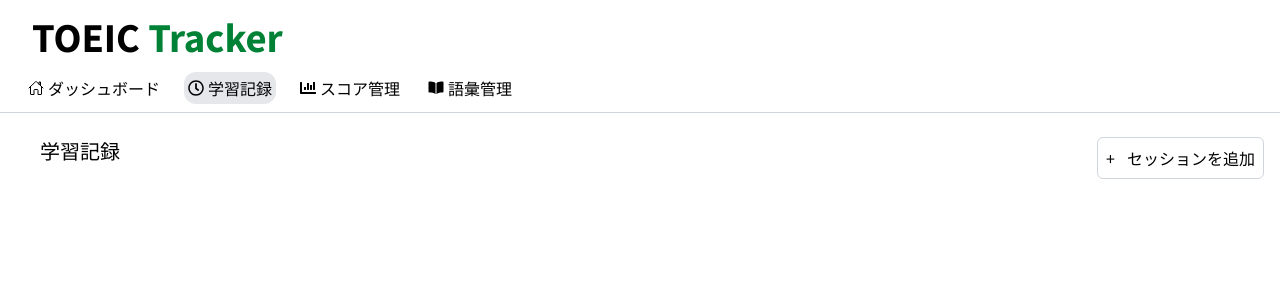
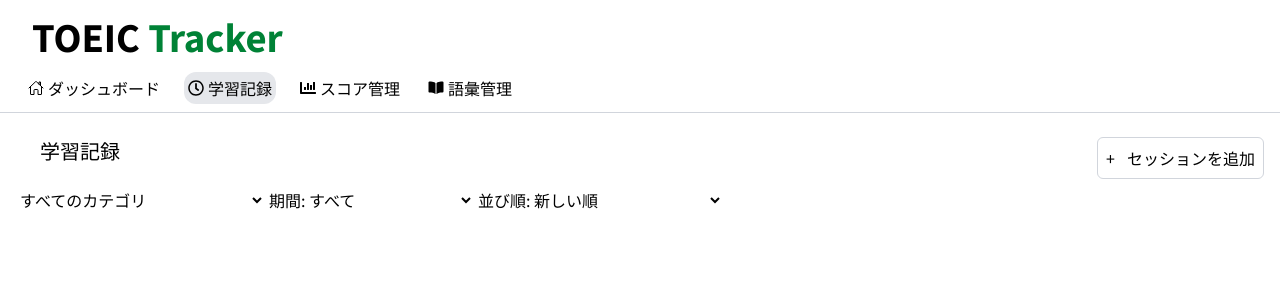
Before and after one commit to k-tomida/toeic-tracker, a React (Vite) app in the folder frontend/: page /study-sessions in a window 1280 px wide. Shown: the top 300 px of the page. Built offline with nearby package versions, Linux system fonts and the light colour scheme.

Commit message:
WIP: Selectの追加途中

```diff
--- /dev/null
+++ b/frontend/src/components/score/CategorySelect.tsx
@@ -0,0 +1,17 @@
+import { useState } from "react";
+import { Select } from "../../ui/Select";
+
+const categoryOptions = [
+    { label: "すべてのカテゴリ", value: "all" },
+    { label: "リスニング", value: "listening" },
+    { label: "単語", value: "vocabulary" },
+    { label: "文法", value: "grammar" },
+    { label: "模試", value: "full" },
+];
+
+export const CategorySelect = () => {
+    const [category, setCategory] = useState("all");
+    return (
+        <Select name="category" value={category} onChange={setCategory} options={categoryOptions} />
+    );
+};
--- /dev/null
+++ b/frontend/src/components/score/OrderSelect.tsx
@@ -0,0 +1,15 @@
+import { useState } from "react";
+import { Select } from "../../ui/Select";
+
+const categoryOptions = [
+    { label: "並び順: 新しい順", value: "newest" },
+    { label: "古い順", value: "oldest" },
+    { label: "学習時間が長い順", value: "longest" },
+];
+
+export const OrderSelect = () => {
+    const [category, setCategory] = useState("all");
+    return (
+        <Select name="category" value={category} onChange={setCategory} options={categoryOptions} />
+    );
+};
--- /dev/null
+++ b/frontend/src/components/score/PeriodSelect.tsx
@@ -0,0 +1,16 @@
+import { useState } from "react";
+import { Select } from "../../ui/Select";
+
+const categoryOptions = [
+    { label: "期間: すべて", value: "all" },
+    { label: "今月", value: "thisMonth" },
+    { label: "先月", value: "lastMonth" },
+    { label: "過去3ヶ月", value: "lastThreeMonth" }
+];
+
+export const PeriodSelect = () => {
+    const [category, setCategory] = useState("all");
+    return (
+        <Select name="category" value={category} onChange={setCategory} options={categoryOptions} />
+    );
+};
--- a/frontend/src/pages/StudyManagementPage.tsx
+++ b/frontend/src/pages/StudyManagementPage.tsx
@@ -1,4 +1,7 @@
 import { Header } from "../components/Header"
+import { CategorySelect } from "../components/score/CategorySelect"
+import { OrderSelect } from "../components/score/OrderSelect"
+import { PeriodSelect } from "../components/score/PeriodSelect"
 import { Button } from "../ui/Button"
 
 export const StudyManagementPage = () => {
@@ -15,6 +18,11 @@ export const StudyManagementPage = () => {
                         </div>
                     </Button>
                 </div>
+                <div>
+                    <CategorySelect />
+                    <PeriodSelect />
+                    <OrderSelect />
+                </div>
             </main>
         </div>
     )
--- /dev/null
+++ b/frontend/src/ui/Select.tsx
@@ -0,0 +1,24 @@
+type Props = {
+    name: string;
+    value: string;
+    onChange: (value: string) => void;
+    options: { value: string; label: string }[];
+};
+
+export const Select = ({ name, value, onChange, options }: Props) => {
+    return (
+        <select
+            name={name}
+            id={name}
+            value={value}
+            onChange={(e) => onChange(e.target.value)}
+            className="py-2 pr-25"
+        >
+            {options.map((opt) => (
+                <option key={opt.value} value={opt.value}>
+                    {opt.label}
+                </option>
+            ))}
+        </select>
+    );
+};
```
